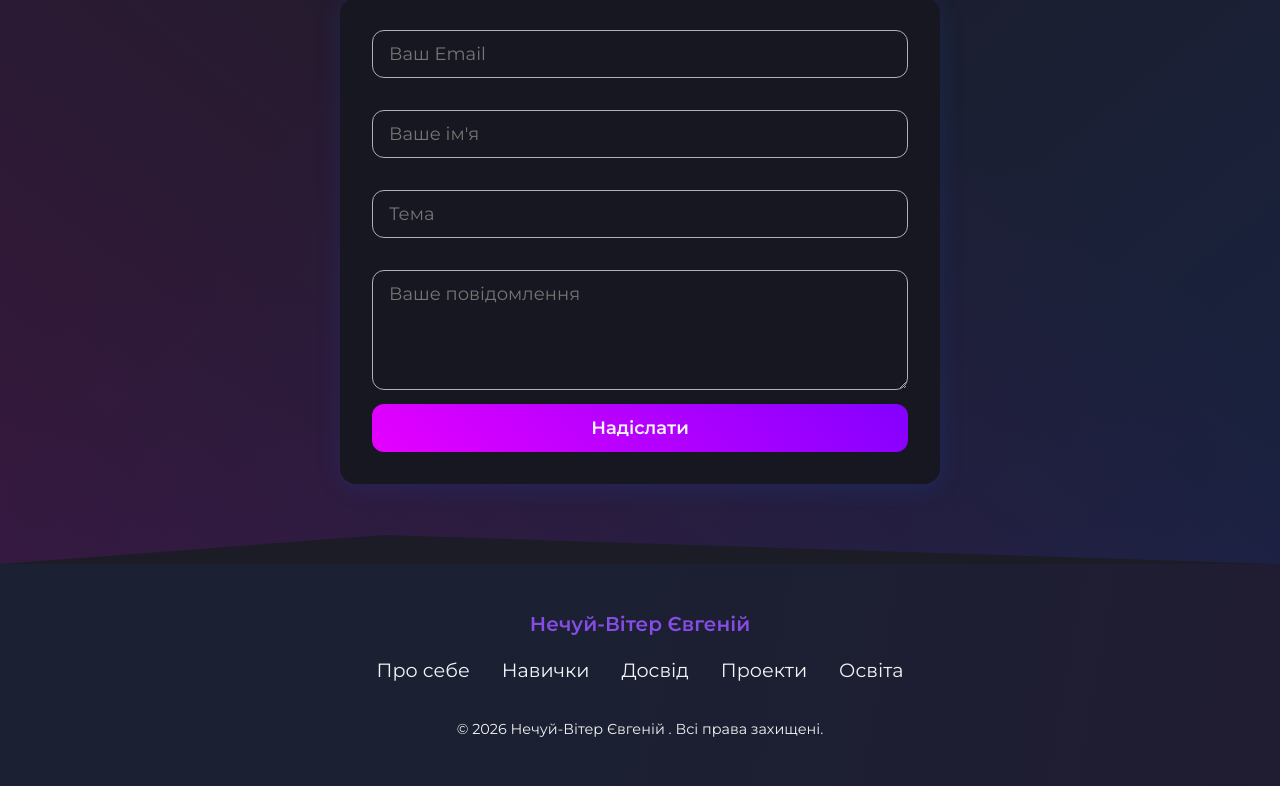
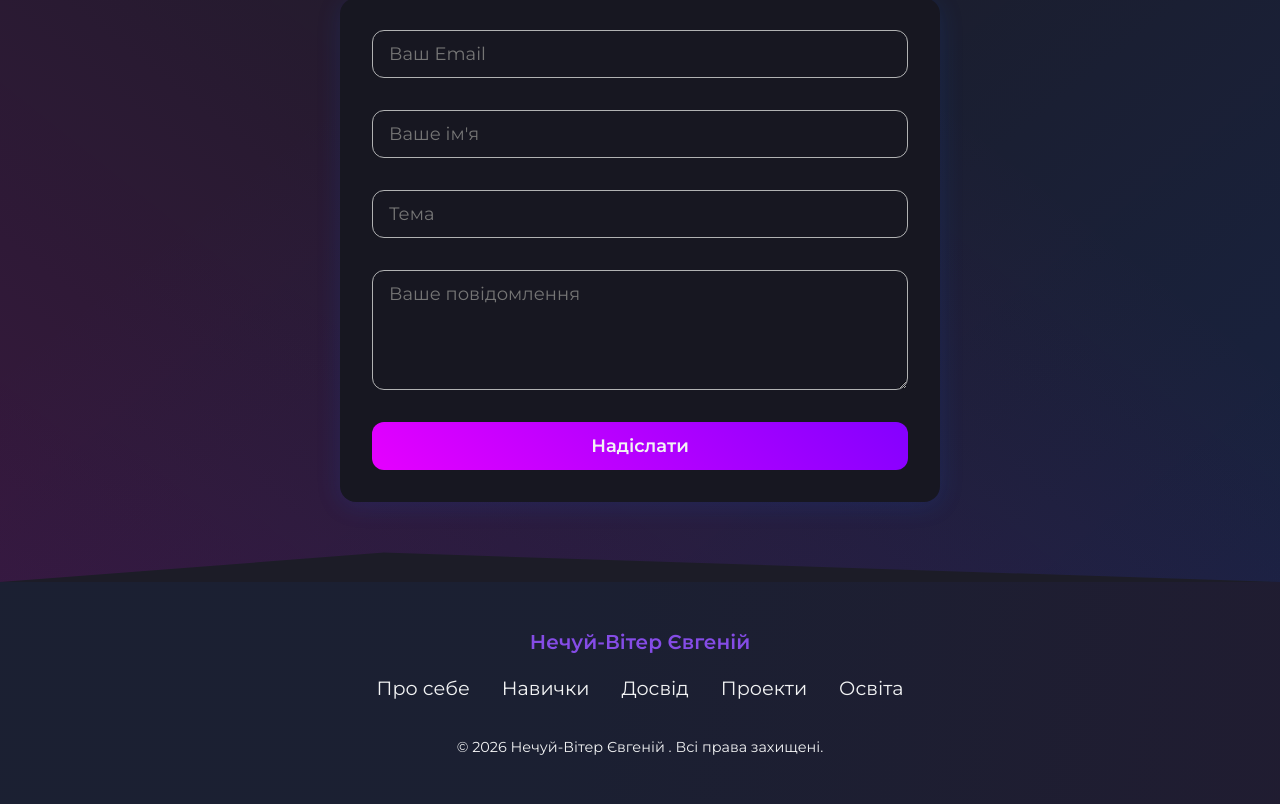
Before and after one commit to dev-hemul/portfolio, a React (Vite) app: page / in a window 1280 px wide. Shown: the part 4664-5468 px from the top of the page. Built offline with nearby package versions, Linux system fonts and the light colour scheme.

Commit message:
add mb to send button

```diff
--- a/src/components/Contact/index.jsx
+++ b/src/components/Contact/index.jsx
@@ -109,7 +109,7 @@ const ContactButton = styled.button`
   text-align: center;
   background: linear-gradient(225deg, hsla(271, 100%, 50%, 1) 0%, hsla(294, 100%, 50%, 1) 100%);
   padding: 13px 16px;
-  margin-top: 2px;
+  margin-top: 20px;
   border-radius: 12px;
   border: none;
   color: ${({ theme }) => theme.text_primary};
```
